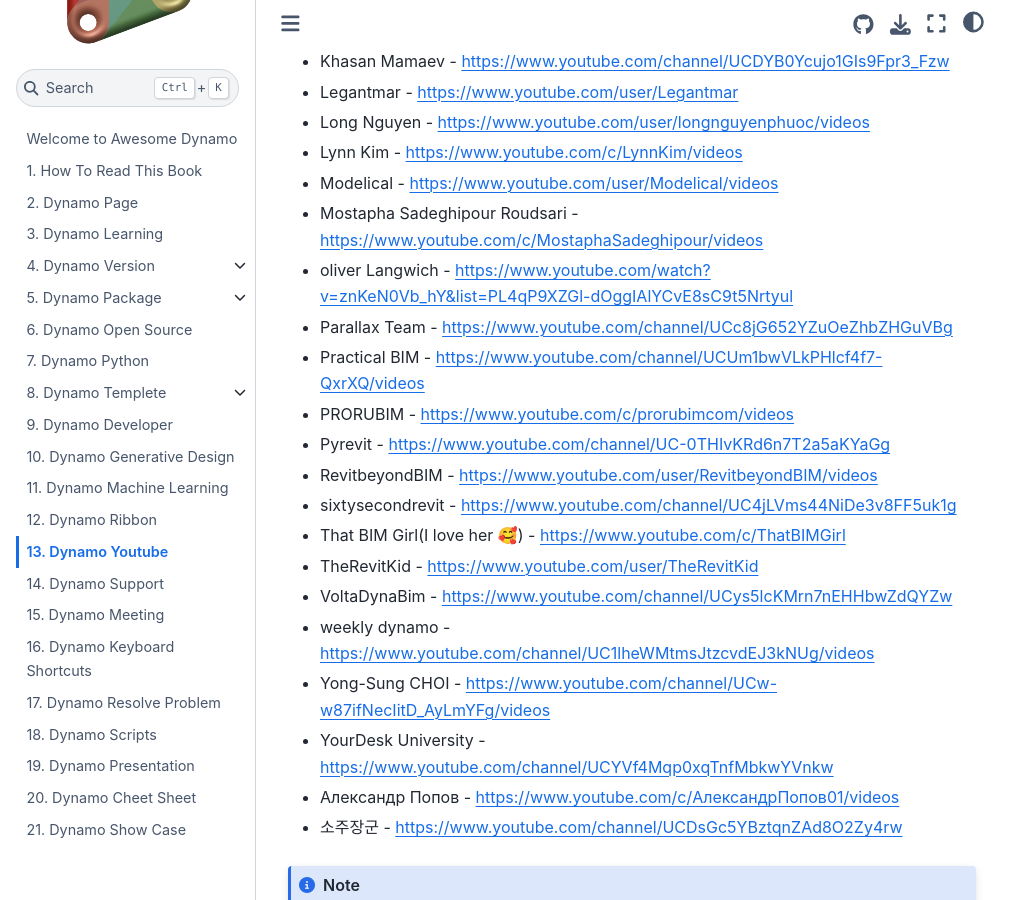
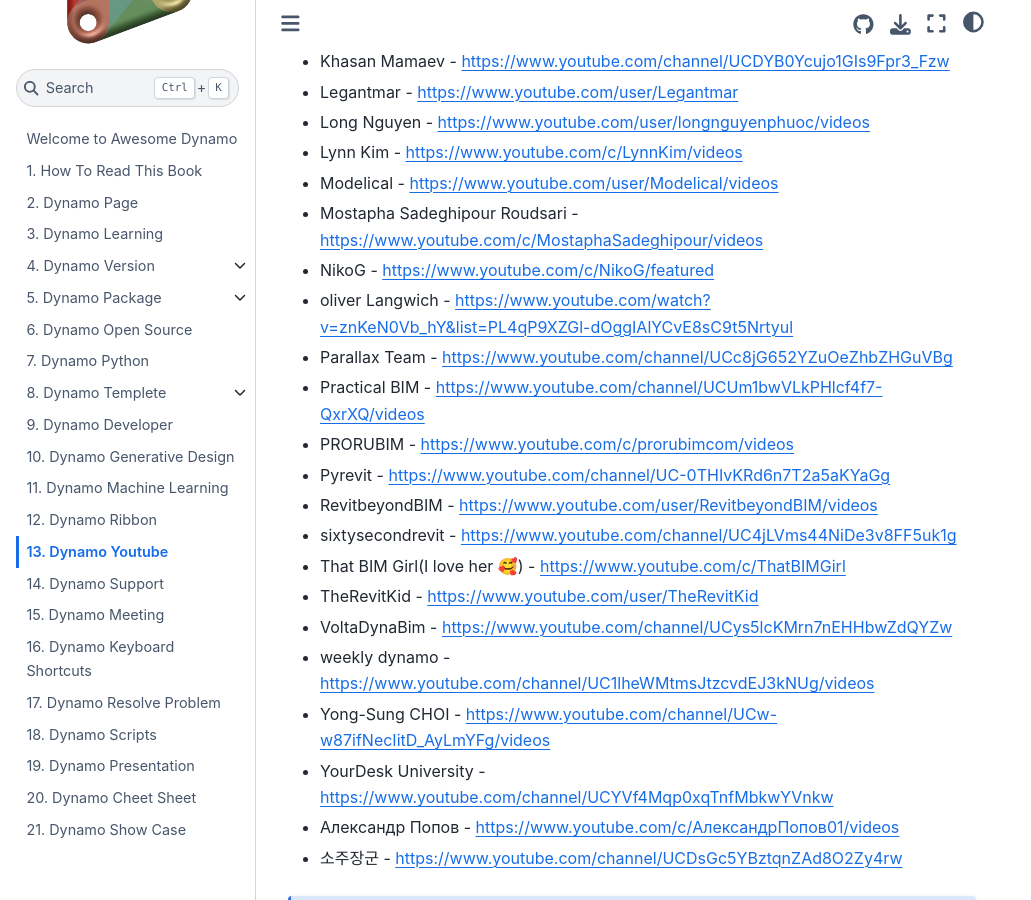
Before and after one commit to chuongmep/Awesome-Dynamo, a Jupyter Book: the page built from DynamoYoutube/dynyoutube.md, in a window 1280 px wide and 900 px high, scrolled down 788 px. Shown: the whole window, without its empty margins (0-1031 px from the left). Built offline with Jupyter Book 1.0.4 settings and Sphinx 7.4.7 and the Sphinx Book theme 1.1.4, drawn with Linux system fonts in a browser that asks for light colours; comment, search, counter and statistics services are not loaded.

Commit message:
add NikoG chanel

```diff
--- a/DynamoYoutube/dynyoutube.md
+++ b/DynamoYoutube/dynyoutube.md
@@ -27,6 +27,7 @@
 - Lynn Kim - https://www.youtube.com/c/LynnKim/videos
 - Modelical - https://www.youtube.com/user/Modelical/videos
 - Mostapha Sadeghipour Roudsari - https://www.youtube.com/c/MostaphaSadeghipour/videos
+- NikoG - https://www.youtube.com/c/NikoG/featured
 - oliver Langwich - https://www.youtube.com/watch?v=znKeN0Vb_hY&list=PL4qP9XZGl-dOggIAlYCvE8sC9t5Nrtyul
 - Parallax Team - https://www.youtube.com/channel/UCc8jG652YZuOeZhbZHGuVBg
 - Practical BIM - https://www.youtube.com/channel/UCUm1bwVLkPHlcf4f7-QxrXQ/videos
```
